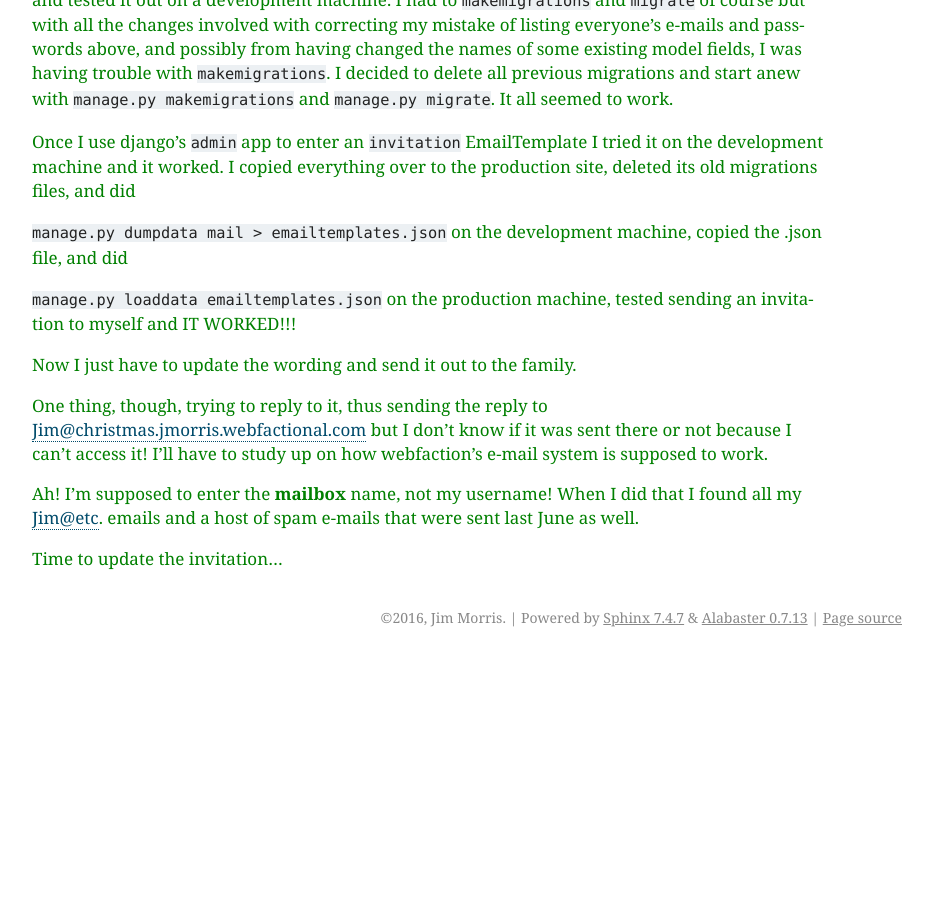
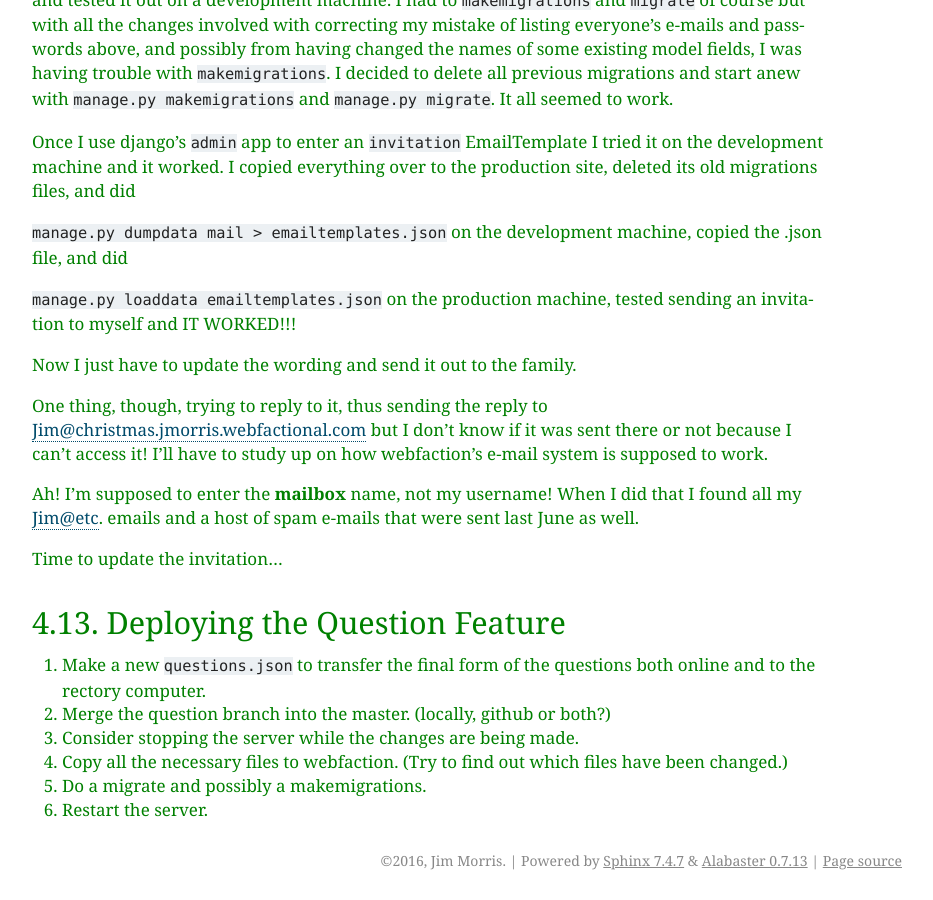
Before and after one commit to JMorris1575/christmas17, a Sphinx documentation site: the page built from docs/deployment.rst, in a window 1280 px wide and 900 px high, scrolled down 11616 px. Shown: the whole window, without its empty margins (338-1271 px from the left). Built offline with Sphinx 7.4.7, drawn with Linux system fonts in a browser that asks for light colours; pages that are not in the unit, such as notebooks, are missing from menus; before the commit the page ends 12273 px from its top, so only the background shows below that; some of the changed text lies outside the part shown.

```diff
--- a/docs/deployment.rst
+++ b/docs/deployment.rst
@@ -563,3 +563,18 @@ Ah! I'm supposed to enter the **mailbox** name, not my username! When I did that
 host of spam e-mails that were sent last June as well.
 
 Time to update the invitation...
+
+Deploying the Question Feature
+------------------------------
+
+#. Make a new ``questions.json`` to transfer the final form of the questions both online and to the rectory computer.
+
+#. Merge the question branch into the master. (locally, github or both?)
+
+#. Consider stopping the server while the changes are being made.
+
+#. Copy all the necessary files to webfaction. (Try to find out which files have been changed.)
+
+#. Do a migrate and possibly a makemigrations.
+
+#. Restart the server.
```
Also changed, not shown: Christmas2016/static/site/css/christmas16.css (+8 -0 lines), docs/building.rst (+32 -4 lines), 9 other files.
